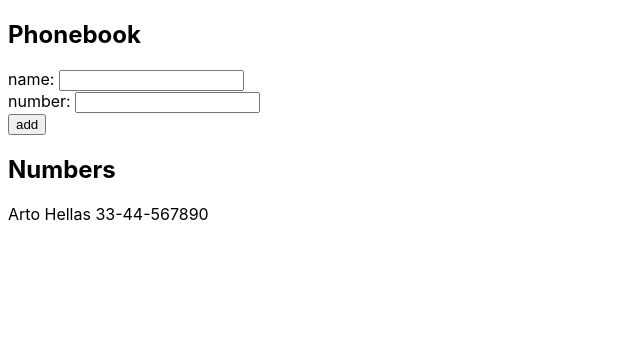
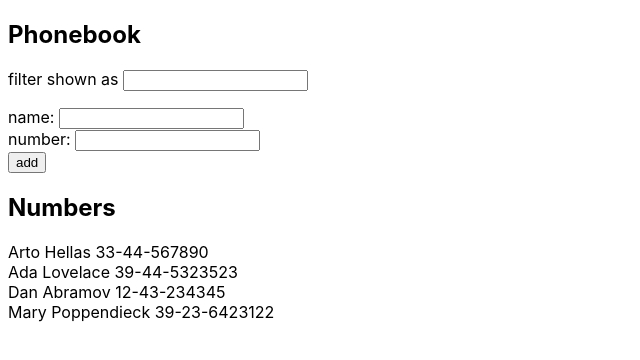
Before and after one commit to kendell7966/FullStackOpen2020, a React (Create React App) app in the folder part2/phonebook/: page / in a window 1280 px wide. Shown: the top 360 px of the page, without its empty margins (0-640 px from the left). Built offline with nearby package versions, Linux system fonts and the light colour scheme.

Commit message:
Exercise 2.9

```diff
--- a/part2/phonebook/src/App.js
+++ b/part2/phonebook/src/App.js
@@ -1,19 +1,27 @@
 import React, { useState } from 'react'
 
-const Persons = ({ persons }) => {
+const Persons = ({ persons, filter }) => {
     return (
         <ul>
-            {persons.map(person => <li key={person.name}>{person.name} {person.number}</li>)}
+            {
+                persons
+                    .filter(person => person.name.toLowerCase().includes(filter.toLowerCase()))
+                    .map(person => <li key={person.name}>{person.name} {person.number}</li>)
+            }
         </ul>
     )
 }
 
 const App = () => {
     const [persons, setPersons] = useState([
-        { name: 'Arto Hellas', number: '33-44-567890' }
+        { name: 'Arto Hellas', number: '33-44-567890' },
+        { name: 'Ada Lovelace', number: '39-44-5323523' },
+        { name: 'Dan Abramov', number: '12-43-234345' },
+        { name: 'Mary Poppendieck', number: '39-23-6423122' }
     ])
     const [newName, setNewName] = useState('')
     const [newNumber, setNewNumber] = useState('')
+    const [filter, setFilter] = useState('')
 
     const addName = (event) => {
         event.preventDefault()
@@ -42,9 +50,16 @@
         setNewNumber(event.target.value)
     }
 
+    const handleFilterChange = (event) => {
+        setFilter(event.target.value)
+    }
+
     return (
         <div>
             <h2>Phonebook</h2>
+            <p>
+                filter shown as <input value={filter} onChange={handleFilterChange} />
+            </p>
             <form onSubmit={addName}>
                 <div>
                     name: <input value={newName} onChange={handleNameChange} />
@@ -57,7 +72,7 @@
                 </div>
             </form>
             <h2>Numbers</h2>
-            <Persons persons={persons} />
+            <Persons persons={persons} filter={filter} />
         </div>
     )
 }
```
